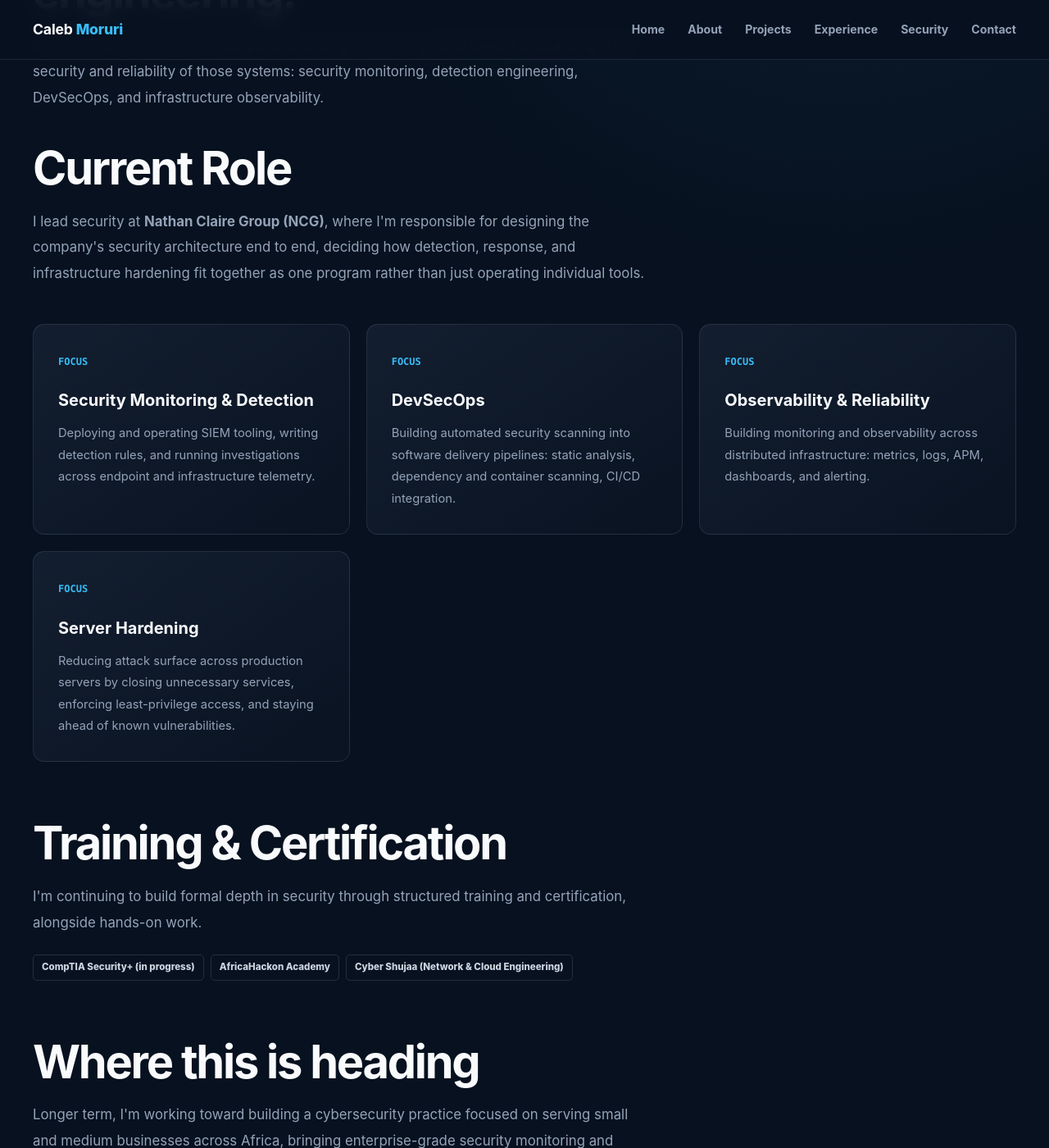
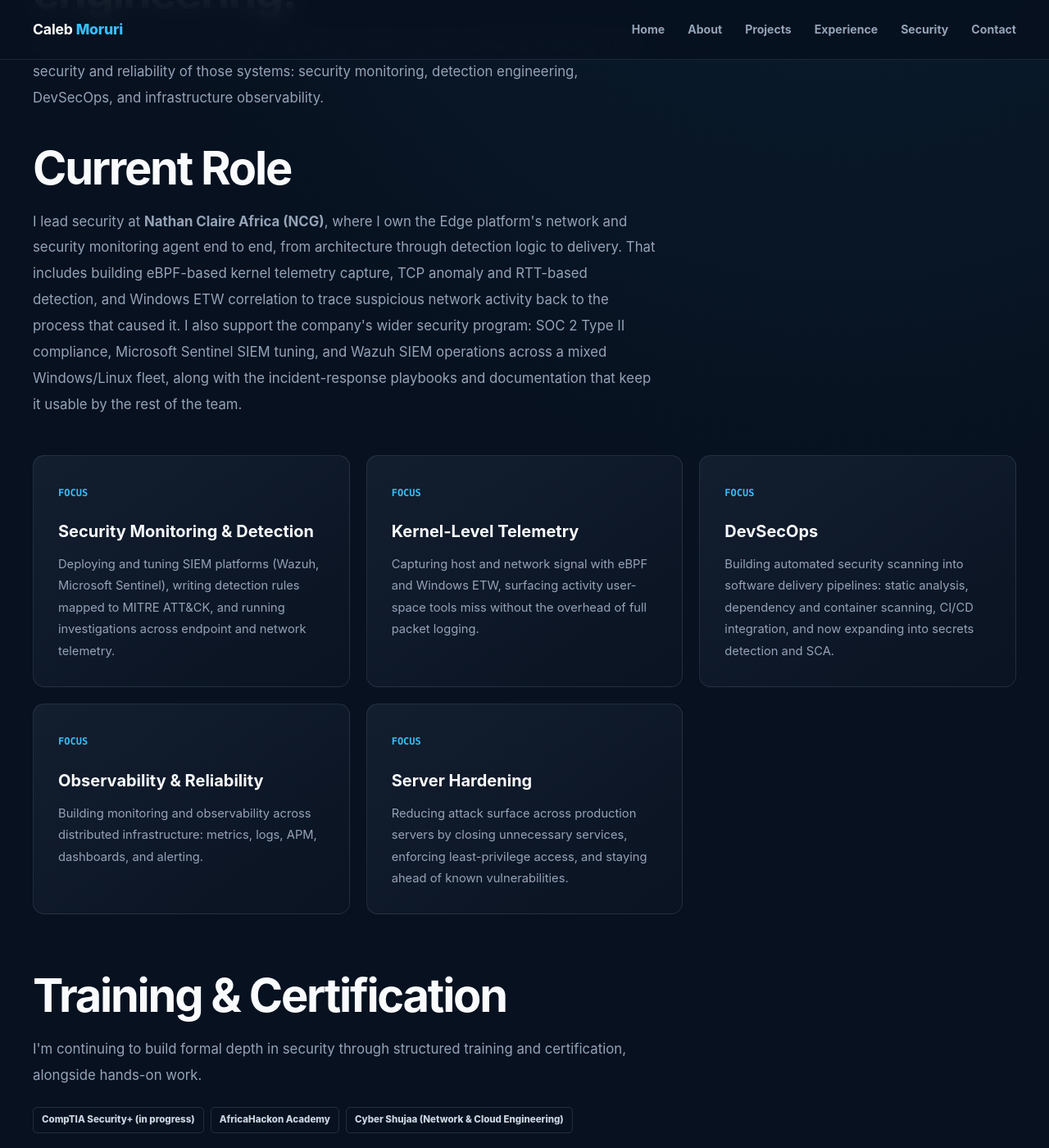
Before and after one commit to mogoaz/mogoaz.github.io, a Jekyll site: the page built from _pages/experience.md, in a window 1280 px wide and 1400 px high, scrolled down 303 px. Shown: the whole window at 82% size. Built offline with Jekyll 4.4.1, drawn with Linux system fonts in a browser that asks for light colours; some of the changed text lies outside the part shown.

Commit message:
Add files via upload

```diff
--- a/_pages/experience.md
+++ b/_pages/experience.md
@@ -34,11 +34,18 @@
 
       <p class="portfolio-description">
 
-        I lead security at <strong>Nathan Claire Group (NCG)</strong>,
-        where I'm responsible for designing the company's security
-        architecture end to end, deciding how detection, response,
-        and infrastructure hardening fit together as one program
-        rather than just operating individual tools.
+        I lead security at <strong>Nathan Claire Africa (NCG)</strong>,
+        where I own the Edge platform's network and security
+        monitoring agent end to end, from architecture through
+        detection logic to delivery. That includes building
+        eBPF-based kernel telemetry capture, TCP anomaly and RTT-based
+        detection, and Windows ETW correlation to trace suspicious
+        network activity back to the process that caused it. I also
+        support the company's wider security program: SOC 2 Type II
+        compliance, Microsoft Sentinel SIEM tuning, and Wazuh SIEM
+        operations across a mixed Windows/Linux fleet, along with the
+        incident-response playbooks and documentation that keep it
+        usable by the rest of the team.
 
       </p>
 
@@ -59,9 +66,31 @@
 
         <p>
 
-          Deploying and operating SIEM tooling, writing detection
-          rules, and running investigations across endpoint and
-          infrastructure telemetry.
+          Deploying and tuning SIEM platforms (Wazuh, Microsoft
+          Sentinel), writing detection rules mapped to MITRE
+          ATT&amp;CK, and running investigations across endpoint
+          and network telemetry.
+
+        </p>
+
+      </article>
+
+
+      <article class="portfolio-card">
+
+        <span class="portfolio-card-number">
+          FOCUS
+        </span>
+
+        <h3>
+          Kernel-Level Telemetry
+        </h3>
+
+        <p>
+
+          Capturing host and network signal with eBPF and Windows
+          ETW, surfacing activity user-space tools miss without
+          the overhead of full packet logging.
 
         </p>
 
@@ -82,7 +111,8 @@
 
           Building automated security scanning into software
           delivery pipelines: static analysis, dependency and
-          container scanning, CI/CD integration.
+          container scanning, CI/CD integration, and now expanding
+          into secrets detection and SCA.
 
         </p>
 
@@ -161,18 +191,80 @@
     <div style="margin-top: 70px;">
 
       <h2>
-        Where this is heading
+        Career Timeline
       </h2>
 
       <p class="portfolio-description">
 
-        Longer term, I'm working toward building a cybersecurity
-        practice focused on serving small and medium businesses
-        across Africa, bringing enterprise-grade security
-        monitoring and engineering practices to organizations that
-        typically can't access them.
+        The roles that shaped the path into security, each one
+        building on the last.
 
       </p>
+
+      <div style="margin-top: 34px; display: flex; flex-direction: column; gap: 28px;">
+
+        <div>
+          <h3 style="color: var(--heading); font-size: 1.05rem; margin-bottom: 6px;">
+            Product Manager & Security Engineer
+            <span style="color: var(--muted); font-weight: 500;">· Nathan Claire Africa (NCG) · 2026 – Present</span>
+          </h3>
+          <p class="portfolio-description">
+            Own the Edge platform's security architecture end to
+            end, from kernel-level telemetry to detection logic,
+            SIEM operations, and incident response.
+          </p>
+        </div>
+
+        <div>
+          <h3 style="color: var(--heading); font-size: 1.05rem; margin-bottom: 6px;">
+            Site Reliability Engineer
+            <span style="color: var(--muted); font-weight: 500;">· Nathan Claire Africa (NCG) · Jan 2025 – 2026</span>
+          </h3>
+          <p class="portfolio-description">
+            Deployed and stabilized monitoring across client
+            environments, evaluated observability gaps, and
+            researched OpenTelemetry to inform future architecture.
+            Recognized twice with Honorable Mentions for impact
+            and innovation.
+          </p>
+        </div>
+
+        <div>
+          <h3 style="color: var(--heading); font-size: 1.05rem; margin-bottom: 6px;">
+            Technical Support Specialist
+            <span style="color: var(--muted); font-weight: 500;">· Chuka Level V Hospital · 2024</span>
+          </h3>
+          <p class="portfolio-description">
+            Maintained hospital databases and patient records, and
+            supported Kenya EMR system upgrades with minimal
+            downtime.
+          </p>
+        </div>
+
+        <div>
+          <h3 style="color: var(--heading); font-size: 1.05rem; margin-bottom: 6px;">
+            Software Tester (Attaché)
+            <span style="color: var(--muted); font-weight: 500;">· Alan & Dick Telecommunication · 2023</span>
+          </h3>
+          <p class="portfolio-description">
+            Installed and configured routers across multiple
+            sites, integrating them into the office network.
+          </p>
+        </div>
+
+        <div>
+          <h3 style="color: var(--heading); font-size: 1.05rem; margin-bottom: 6px;">
+            Data Analyst Intern
+            <span style="color: var(--muted); font-weight: 500;">· Nairobi Metropolitan Service (NMS) · 2022</span>
+          </h3>
+          <p class="portfolio-description">
+            Collected and analyzed data for urban development
+            projects and supported data management during
+            emergency response efforts.
+          </p>
+        </div>
+
+      </div>
 
     </div>
 
```
Also changed, not shown: _pages/security.md (+55 -7 lines).
